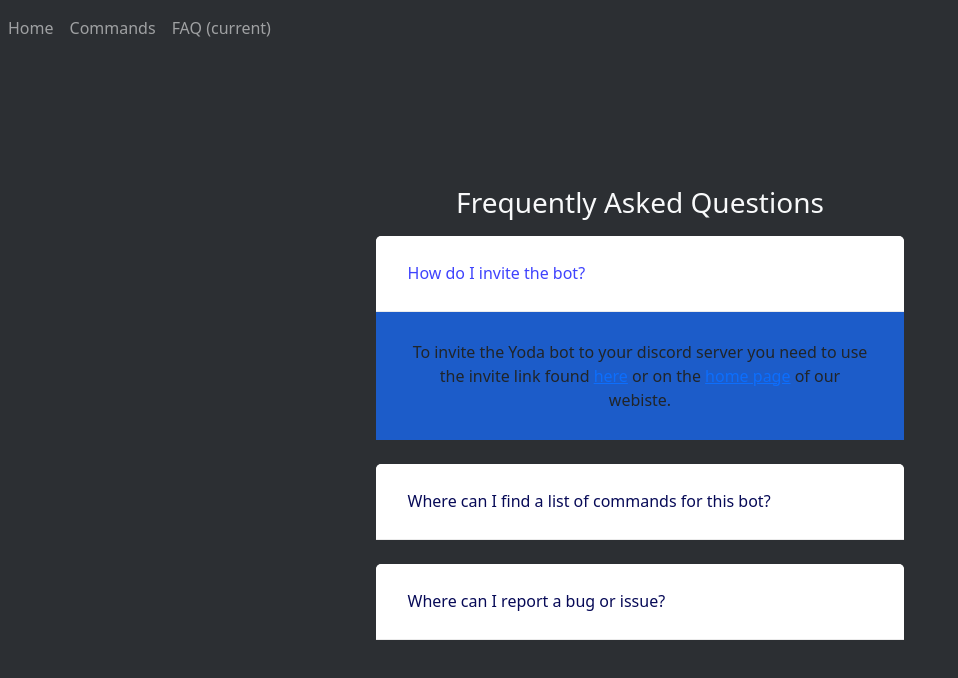
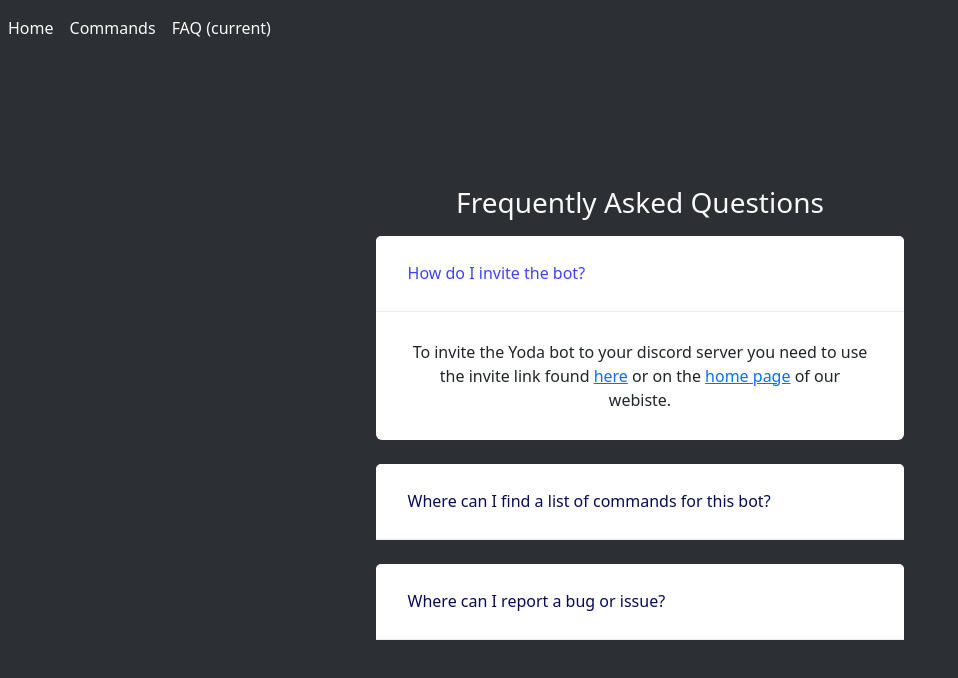
Before and after one commit to KoekMeneer/YodaBot, a website: page web/view/faq.html in a window 1280 px wide. Both pictures are taken after a click on the element "How do I invite the bot?". Shown: the whole page, without its empty margins (0-958 px from the left). Drawn offline with nearby package versions, Linux system fonts and the light colour scheme; files that its build step writes are made by us from their sources.

Commit message:
Fixed navbar items incorrect color

```diff
--- a/web/view/faq.html
+++ b/web/view/faq.html
@@ -38,7 +38,7 @@
     <div class="collapse navbar-collapse" id="navbarSupportedContent">
       <ul class="navbar-nav mr-auto">
         <li class="nav-item active">
-          <a class="nav-link" href="/">Home</a>
+          <a class="nav-link text-light" href="/">Home</a>
         </li>
         <!-- <li class="nav-item dropdown">
           <a class="nav-link dropdown-toggle" href="#" id="navbarDropdown" role="button" data-toggle="dropdown" aria-haspopup="true" aria-expanded="false">
@@ -52,10 +52,10 @@
           </div>
         </li> -->
         <li class="nav-item">
-          <a class="nav-link" href="/commands">Commands</a>
+          <a class="nav-link text-light" href="/commands">Commands</a>
         </li>
         <li class="nav-item">
-          <a class="nav-link" href="/faq">FAQ <span class="sr-only">(current)</span></a>
+          <a class="nav-link text-light" href="/faq">FAQ <span class="sr-only">(current)</span></a>
         </li>
       </ul>
     </div>
@@ -90,7 +90,7 @@
                                     <h6 class="mb-0 collapsed" data-toggle="collapse" data-target="#collapseOne" aria-expanded="true" aria-controls="collapseOne" itemprop="name">How do I invite the bot?<span class="lni-chevron-up"></span></h6>
                                 </div>
                                 <div class="collapse" id="collapseOne" aria-labelledby="headingOne" data-parent="#faqAccordion">
-                                    <div class="card-body text-dark btn-invite" itemscope itemprop="acceptedAnswer" itemtype="https://schema.org/Answer">
+                                    <div class="card-body text-dark" itemscope itemprop="acceptedAnswer" itemtype="https://schema.org/Answer">
                                         <p itemprop="text">To invite the Yoda bot to your discord server you need to use the invite link found <a href="https://discord.com/oauth2/authorize?client_id=993163373967585332&permissions=2147534912&scope=bot" target="_blank">here</a> or on the <a href="https://discord-yoda-bot.herokuapp.com/">home page</a> of our webiste.</p>
                                     </div>
                                 </div>
```
Also changed, not shown: web/view/features.html (+3 -3 lines), web/view/index.html (+2 -2 lines).
